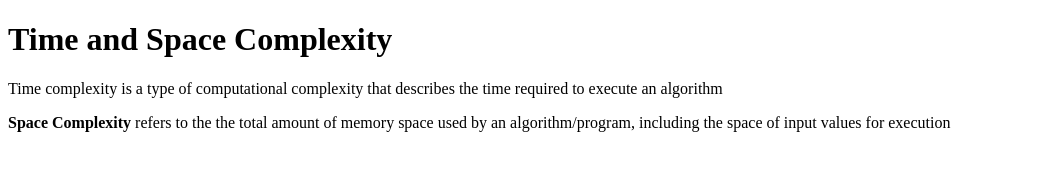
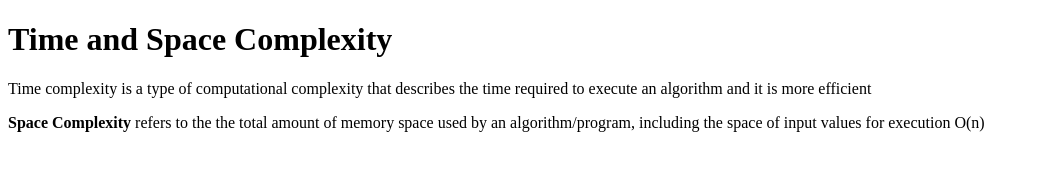
Before and after one commit to acciojob/time-and-space-complexity-KUNAMMANISAICHARANREDDY, a website: page main.html in a window 1280 px wide. Shown: the whole page, without its empty margins (0-1039 px from the left). Drawn offline with Linux system fonts and the light colour scheme.

Commit message:
created a submission

```diff
--- a/main.html
+++ b/main.html
@@ -8,8 +8,8 @@
 <body>
 	<!-- the entire body must be written by student -->
 	<h1>Time and Space Complexity </h1>
-	<p>Time complexity is a type of computational complexity that describes the time required to execute an algorithm</p>
-	<p><b>Space Complexity</b> refers to the  the total amount of memory space used by an algorithm/program, including the space of input values for execution</p>
+	<p>Time complexity is a type of computational complexity that describes the time required to execute an algorithm and it is more efficient </p>
+	<p><b>Space Complexity</b> refers to the  the total amount of memory space used by an algorithm/program, including the space of input values for execution O(n)</p>
 </script>
 </body>
 </html>
```
